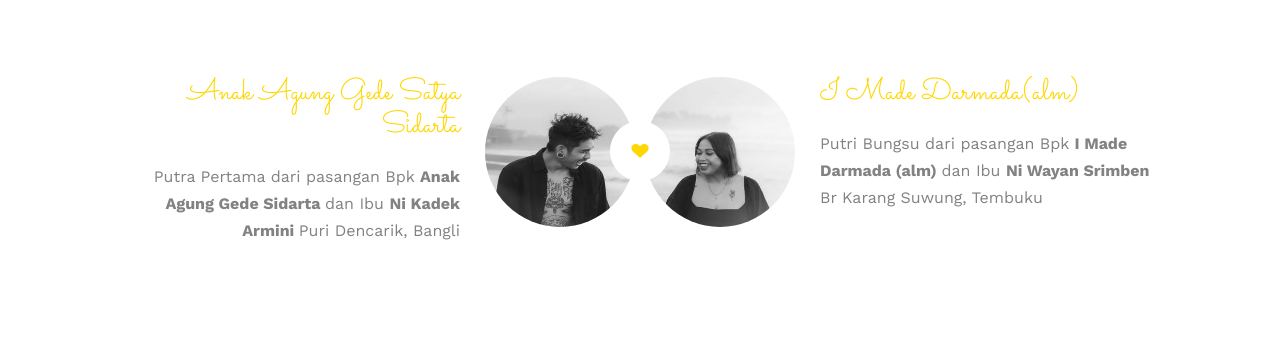
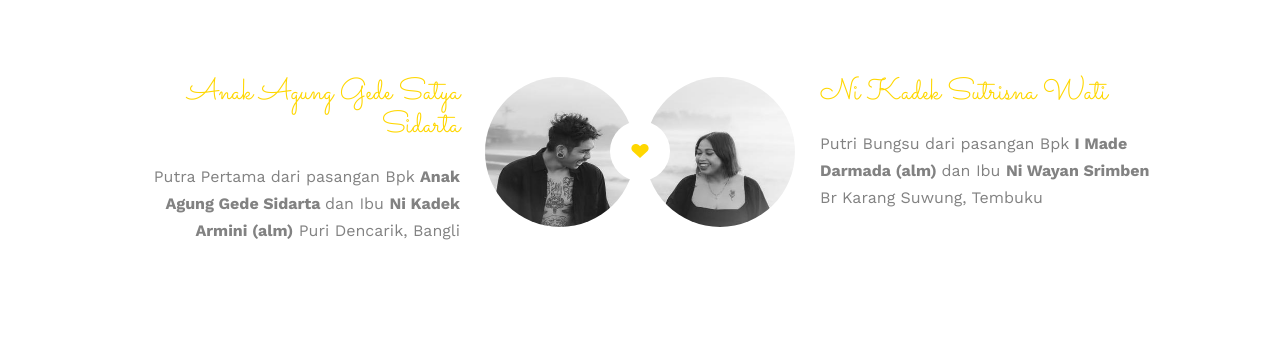
Before and after one commit to BlackSouthAsianPenguin/SatyaTrisna, a plain HTML site: page index.html in a window 1280 px wide. Shown: the part 1330-1685 px from the top of the page. Drawn offline with nearby package versions, Linux system fonts and the light colour scheme; files whose address does not match are found by name.

Commit message:
Update index.html

```diff
--- a/index.html
+++ b/index.html
@@ -176,7 +176,7 @@
 					</div>
 					<div class="desc-groom">
 						<h3>Anak Agung Gede Satya Sidarta  </h3>
-						<p>Putra Pertama dari pasangan Bpk <strong>Anak Agung Gede Sidarta </strong> dan Ibu <strong>Ni Kadek Armini </strong>
+						<p>Putra Pertama dari pasangan Bpk <strong>Anak Agung Gede Sidarta </strong> dan Ibu <strong>Ni Kadek Armini (alm)</strong>
 							Puri Dencarik, Bangli</p>
 					</div>
 				</div>
@@ -186,7 +186,7 @@
 						<img src="images/Bride.jpeg" alt="groom" class="img-responsive">
 					</div>
 					<div class="desc-bride">
-						<h3> I Made Darmada(alm)</h3>
+						<h3>Ni Kadek Sutrisna Wati</h3>
 						<p>Putri Bungsu dari pasangan Bpk <strong>I Made Darmada (alm) </strong> dan Ibu <strong>Ni Wayan Srimben </strong>
 							Br Karang Suwung, Tembuku</p>
 					</div>
```
